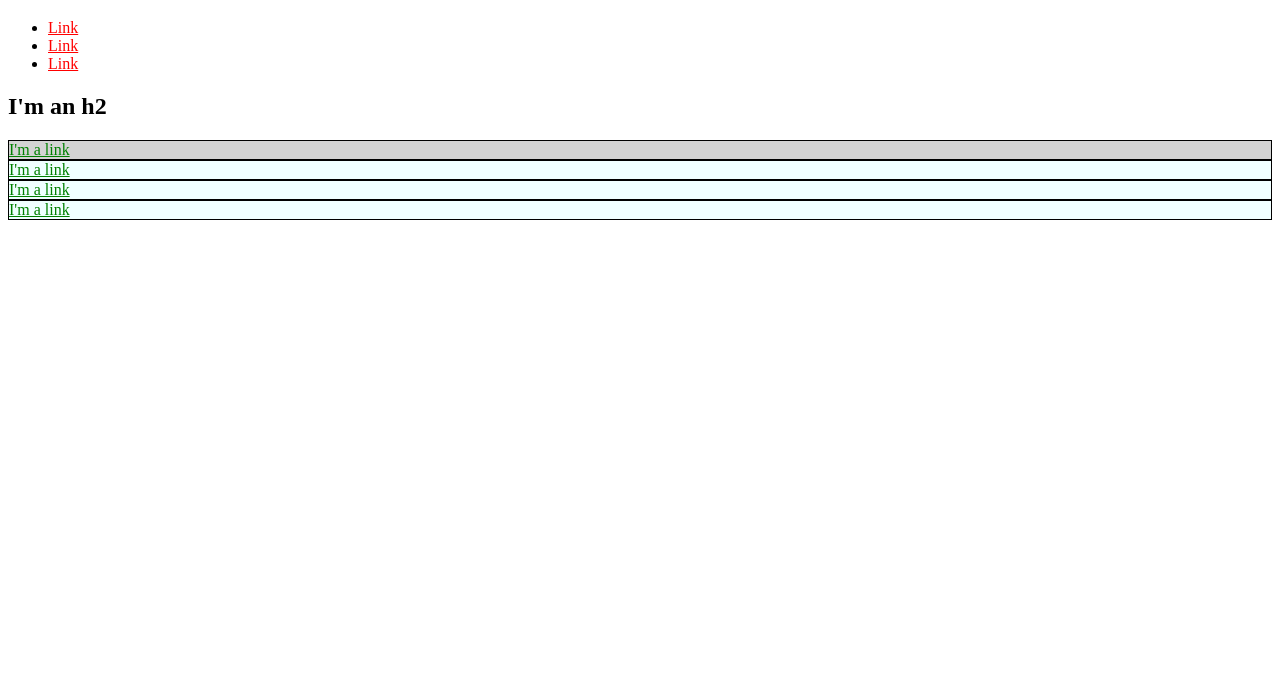
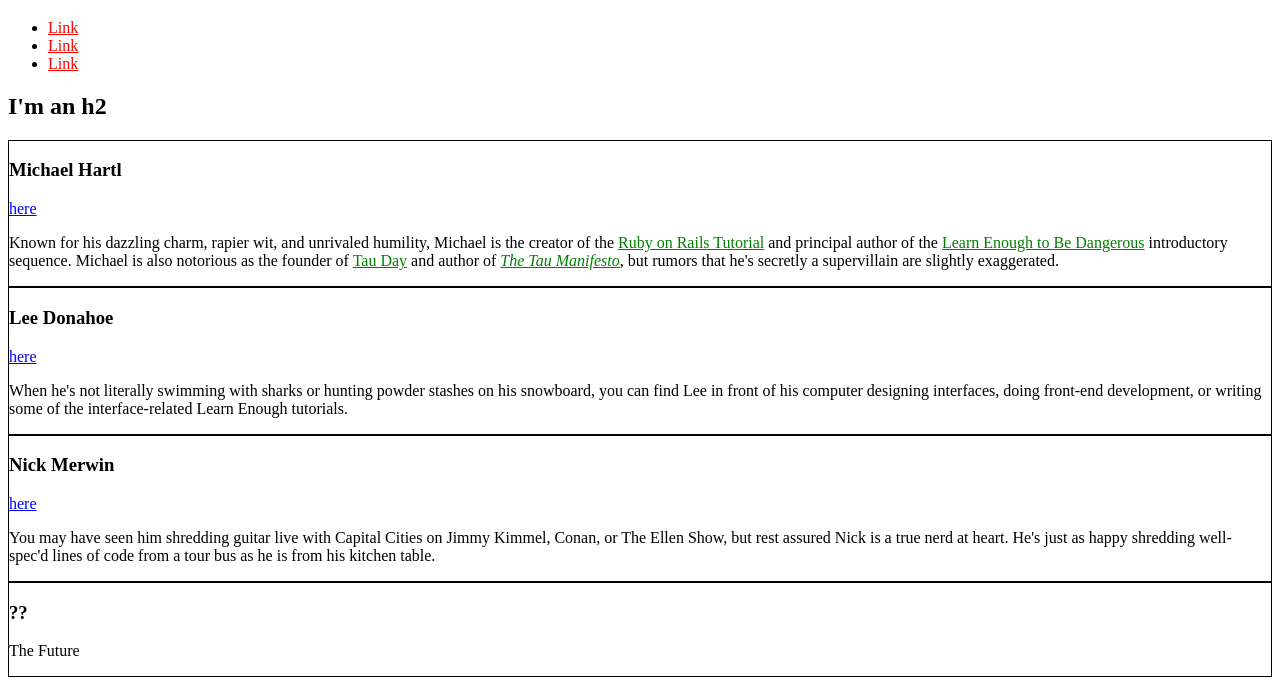
Before and after one commit to Big-Gray-Al/big-gray-al.github.io, a plain HTML site: page index.html in a window 1280 px wide. Shown: the part 61-756 px from the top of the page. Drawn offline with Linux system fonts and the light colour scheme.

Commit message:
finish section 2

```diff
--- a/index.html
+++ b/index.html
@@ -4,21 +4,25 @@
   <title>Test Page: Don't Panic</title>
   <meta charset="utf-8">
   <style>
-    #exec-bio {
-      background-color: lightgray;
+    /* GLOBAL STYLES */
+    a {
+      color: red;
     }
+
+    /* SOCIAL STYLES */
+    .social-link {
+      color: blue;
+    }
+
+    /* BIO STYLES */
     .bio-box {
       border: 1px solid black;
     }
-    .bio-box a {
+    .bio-copy a {
       color: green;
     }
-    .azure {
-      background-color: azure;
-    }
-    a {
-      color: red;
-    }
+
+
   </style>
 </head>
 
@@ -36,17 +40,51 @@
     </li>
   </ul>
   <h2>I'm an h2</h2>
-  <div id="exec-bio" class="bio-box azure">
-    <a href="http://example.com">I'm a link</a>
+  <div class="bio-box">
+ <h3>Michael Hartl</h3>
+    <a href="http://twitter.com/mhartl" class="social-link">here</a>
+    <div class="bio-copy">
+      <p>
+        Known for his dazzling charm, rapier wit, and unrivaled humility,
+        Michael is the creator of the
+        <a href="https://www.railstutorial.org/">Ruby on Rails
+        Tutorial</a> and principal author of the
+        <a href="https://learnenough.com/">
+        Learn Enough to Be Dangerous</a> introductory sequence. Michael
+        is also notorious as the founder of
+        <a href="http://tauday.com/">Tau Day</a> and author of
+        <a href="http://tauday.com/tau-manifesto"><em>The Tau
+        Manifesto</em></a>, but rumors that he's secretly a supervillain
+        are slightly exaggerated.
+      </p>
+    </div>
   </div>
   <div class="bio-box azure">
-    <a href="http://example.com">I'm a link</a>
+    <h3>Lee Donahoe</h3>
+    <a href="https://twitter.com/leedonahoe" class="social-link">here</a>
+    <div class="bio-copy">
+      <p>
+        When he's not literally swimming with sharks or hunting powder stashes on
+        his snowboard, you can find Lee in front of his computer designing
+        interfaces, doing front-end development, or writing some of the
+        interface-related Learn Enough tutorials.
+      </p>
+    </div>
   </div>
   <div class="bio-box azure">
-    <a href="http://example.com">I'm a link</a>
-  </div>
+  <h3>Nick Merwin</h3>
+    <a href="https://twitter.com/nickmerwin" class="social-link">here</a>
+    <div class="bio-copy">
+      <p>
+        You may have seen him shredding guitar live with Capital Cities on Jimmy Kimmel, Conan, or The Ellen Show, but rest assured Nick is a true nerd at heart. He's just as happy shredding well-spec'd lines of code from a tour bus as he is from his kitchen table.
+      </p>
+    </div>
+ </div>
   <div class="bio-box azure">
-    <a href="http://example.com">I'm a link</a>
+    <h3>??</h3>
+    <p>
+      The Future
+    </p>
   </div>
 </body>
 </html>
```
